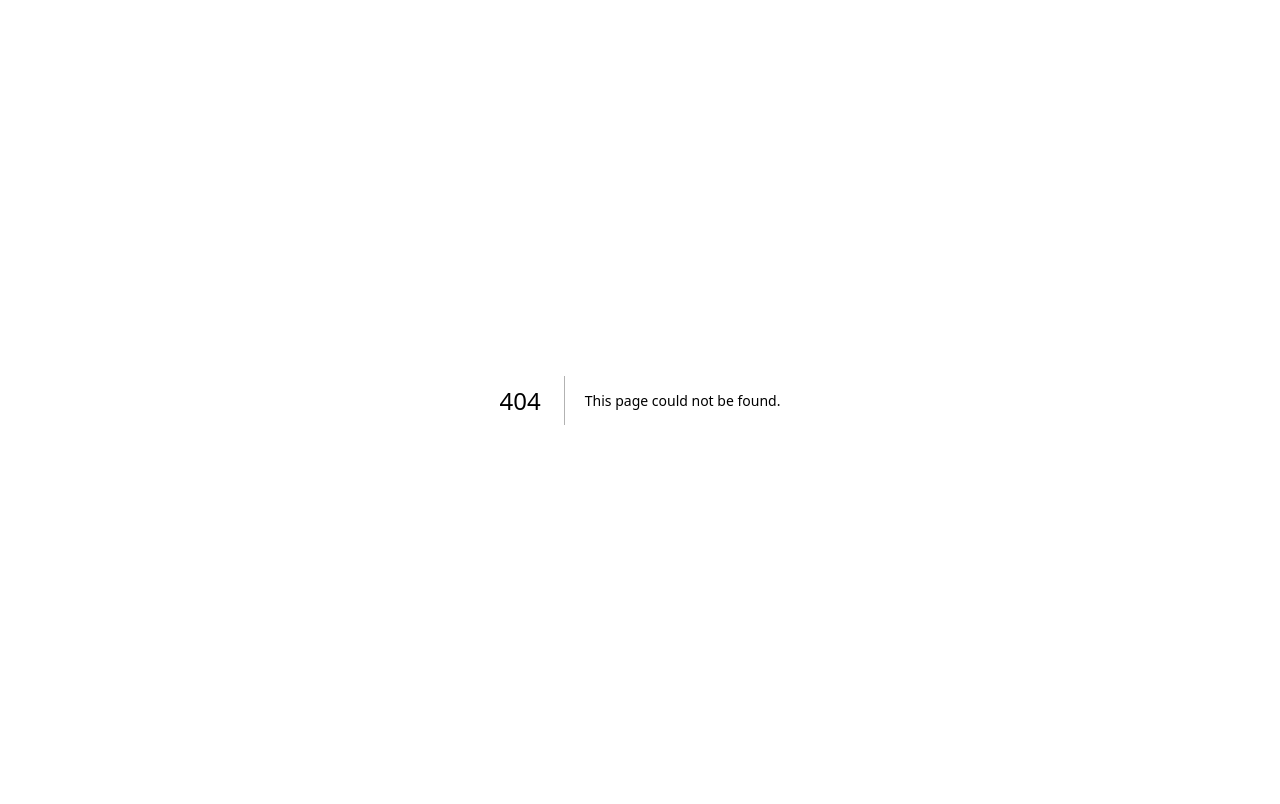
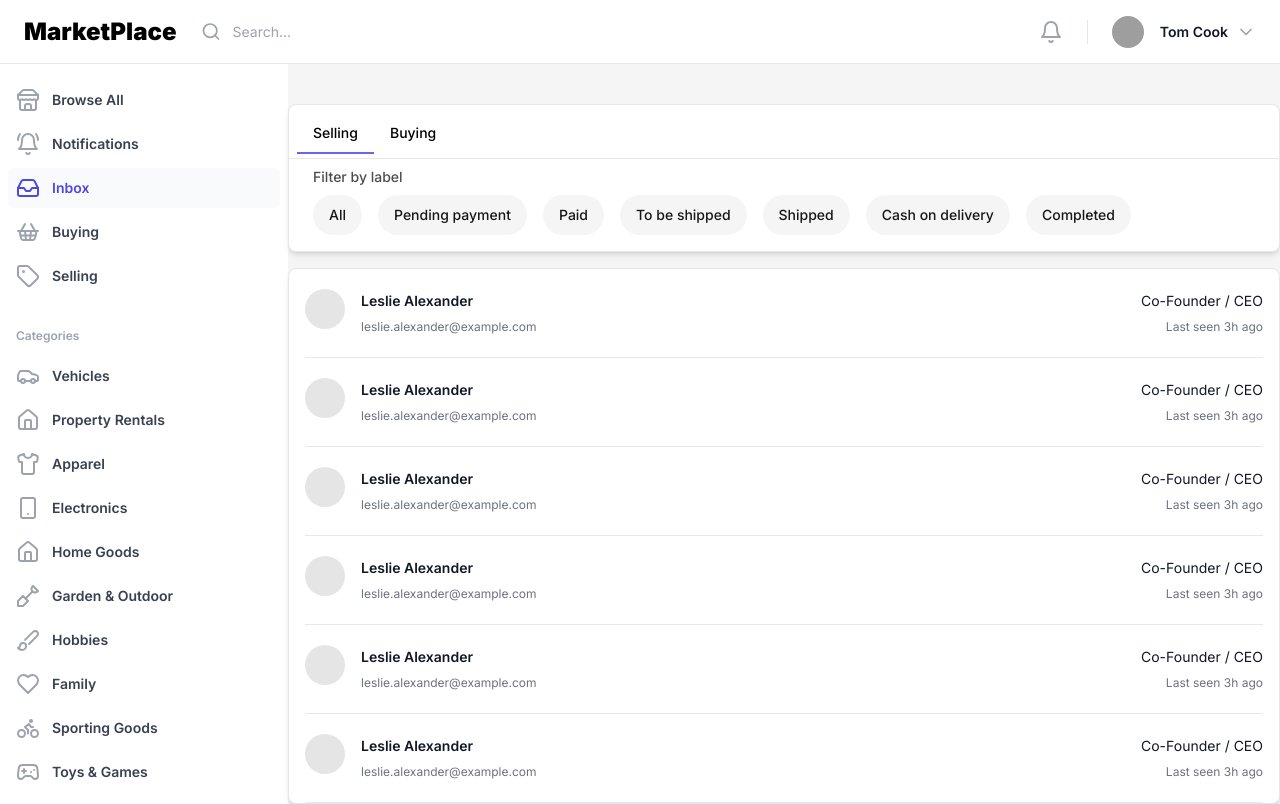
Before and after one commit to FranciscoAVD/marketplace, a Next.js app: page /dashboard/inbox in a window 1280 px wide. Before the commit this address had no page. Built offline with nearby package versions, Linux system fonts and the light colour scheme; grey boxes are pictures that could not be loaded.

Commit message:
inbox boilerplate

```diff
--- /dev/null
+++ b/src/app/dashboard/inbox/page.tsx
@@ -0,0 +1,74 @@
+"use client";
+
+import { Button } from "@/components/ui/button";
+import React from "react";
+const filters = [
+  "All",
+  "Pending payment",
+  "Paid",
+  "To be shipped",
+  "Shipped",
+  "Cash on delivery",
+  "Completed",
+];
+export default function DashboardInbox() {
+  const [inbox, setInbox] = React.useState<"selling" | "buying">("selling");
+  return (
+    <main className="pt-10 bg-neutral-100">
+      <div className="flex flex-col gap-y-4 max-w-5xl lg:h-[700px] mx-auto">
+        <section className="bg-white border rounded-lg shadow-md">
+          <div className="border-b  p-2 pb-1">
+            <Button
+              variant={"ghost"}
+              className={
+                inbox === "selling"
+                  ? "border-b-2 border-indigo-500 rounded-none"
+                  : ""
+              }
+            >
+              Selling
+            </Button>
+            <Button variant={"ghost"}>Buying</Button>
+          </div>
+          <div className="p-2 pb-4 space-x-4 space-y-2">
+            <span className="block pl-4 text-black/70 font-medium text-sm">
+              Filter by label
+            </span>
+            {filters.map((f) => (
+              <Button variant={"secondary"} className="rounded-full">
+                {f}
+              </Button>
+            ))}
+          </div>
+        </section>
+        <section className="grow bg-white border rounded-lg shadow-md overflow-hidden">
+          <ul className="h-full px-4 overflow-y-scroll">
+            {Array.from({ length: 10 }, (_, idx) => (
+              <li key={idx} className="flex justify-between gap-x-6 py-5 border-b">
+                <div className="flex min-w-0 gap-x-4">
+                  <div className="size-10 rounded-full bg-neutral-200"/>
+                  <div className="min-w-0 flex-auto">
+                    <p className="text-sm font-semibold leading-6 text-gray-900">
+                      Leslie Alexander
+                    </p>
+                    <p className="mt-1 truncate text-xs leading-5 text-gray-500">
+                      leslie.alexander@example.com
+                    </p>
+                  </div>
+                </div>
+                <div className="hidden shrink-0 sm:flex sm:flex-col sm:items-end">
+                  <p className="text-sm leading-6 text-gray-900">
+                    Co-Founder / CEO
+                  </p>
+                  <p className="mt-1 text-xs leading-5 text-gray-500">
+                    Last seen <time dateTime="2023-01-23T13:23Z">3h ago</time>
+                  </p>
+                </div>
+              </li>
+            ))}
+          </ul>
+        </section>
+      </div>
+    </main>
+  );
+}
```
